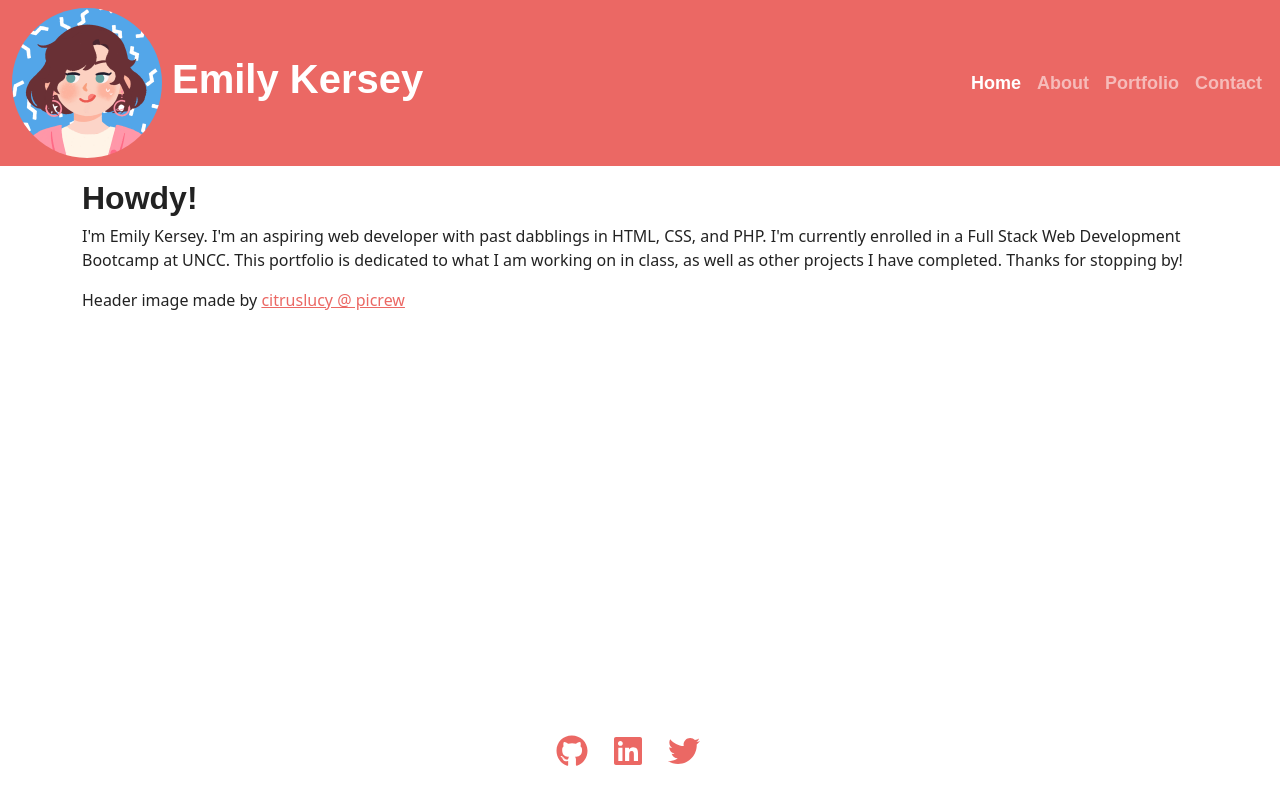
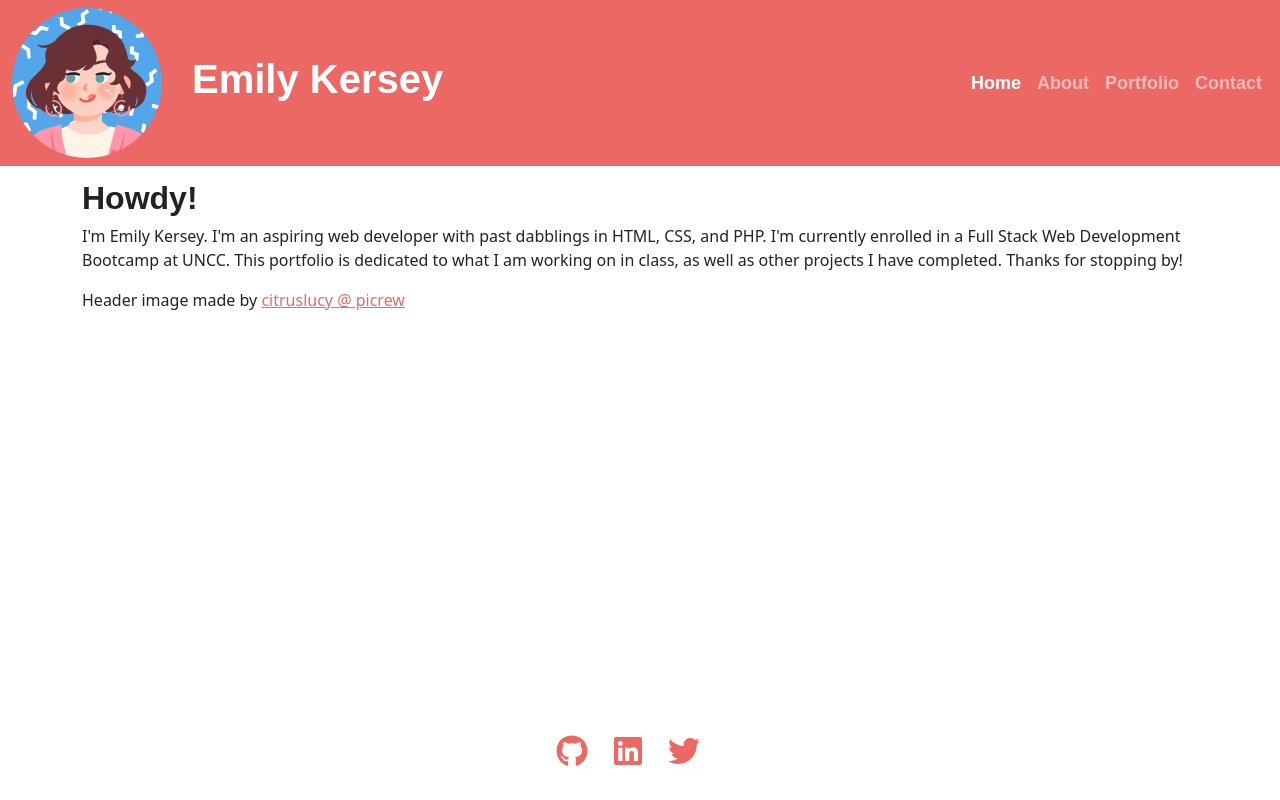
Before and after one commit to ekerseyc/portfolio-react, a React (Create React App) app: page / in a window 1280 px wide. Built offline with nearby package versions, Linux system fonts and the light colour scheme; a web font is replaced by a local one.

Commit message:
fixed header padding

```diff
--- a/src/components/NavTabs.js
+++ b/src/components/NavTabs.js
@@ -9,7 +9,7 @@ function NavTabs({ currentPage, handlePageChange }) {
         <nav className='navbar navbar-expand-lg navbar-dark bg-primary'>
           <div className='container-fluid'>
               <img src={ProfilePic} style={{width: 150, height: 150, borderRadius: 150/ 2}} alt='' />
-              <h1 style={{paddingLeft: 10, paddingRight: 10, color: 'white'}}>Emily Kersey</h1>
+              <h1 style={{paddingLeft: 30, color: 'white'}}>Emily Kersey</h1>
             <button className='navbar-toggler' type='button' data-bs-toggle='collapse' data-bs-target='#navbarColor01' aria-controls='navbarColor01' aria-expanded='false' aria-label='Toggle navigation'>
               <span className='navbar-toggler-icon'></span>
             </button>
```
